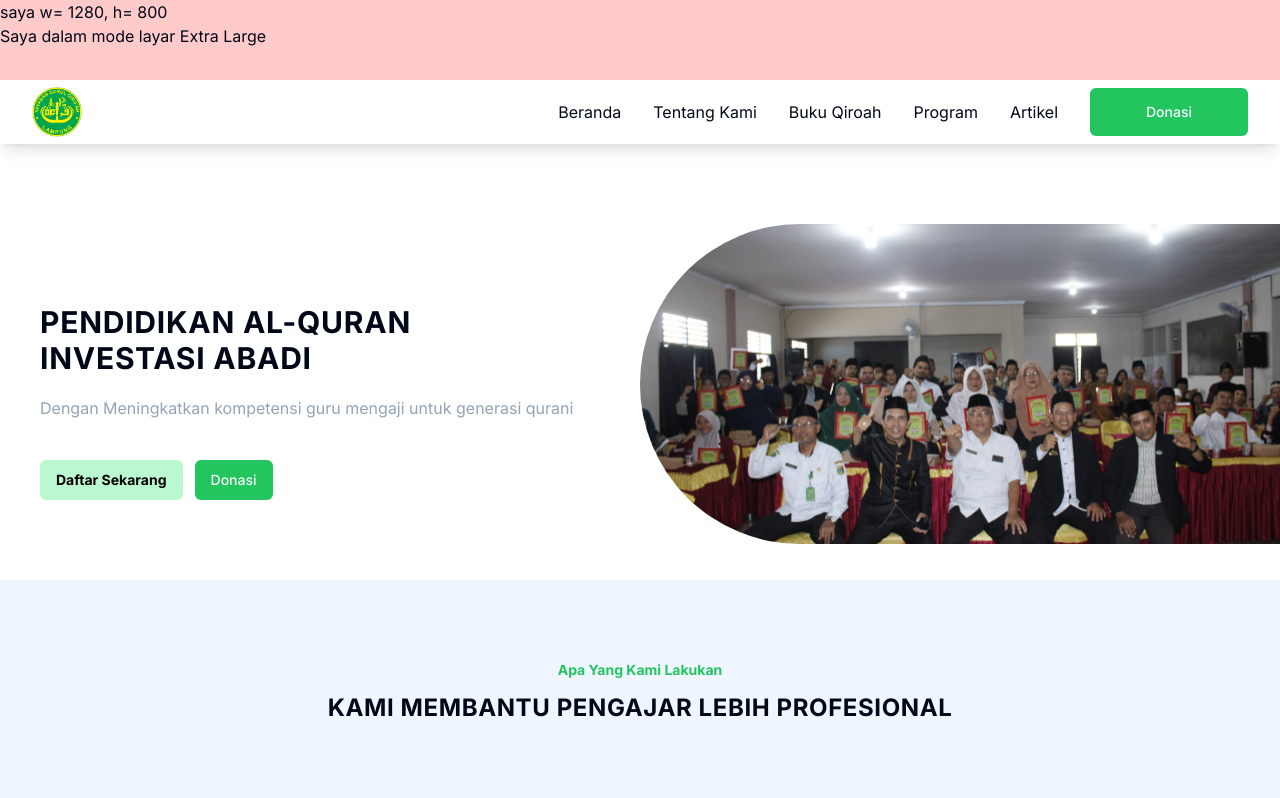
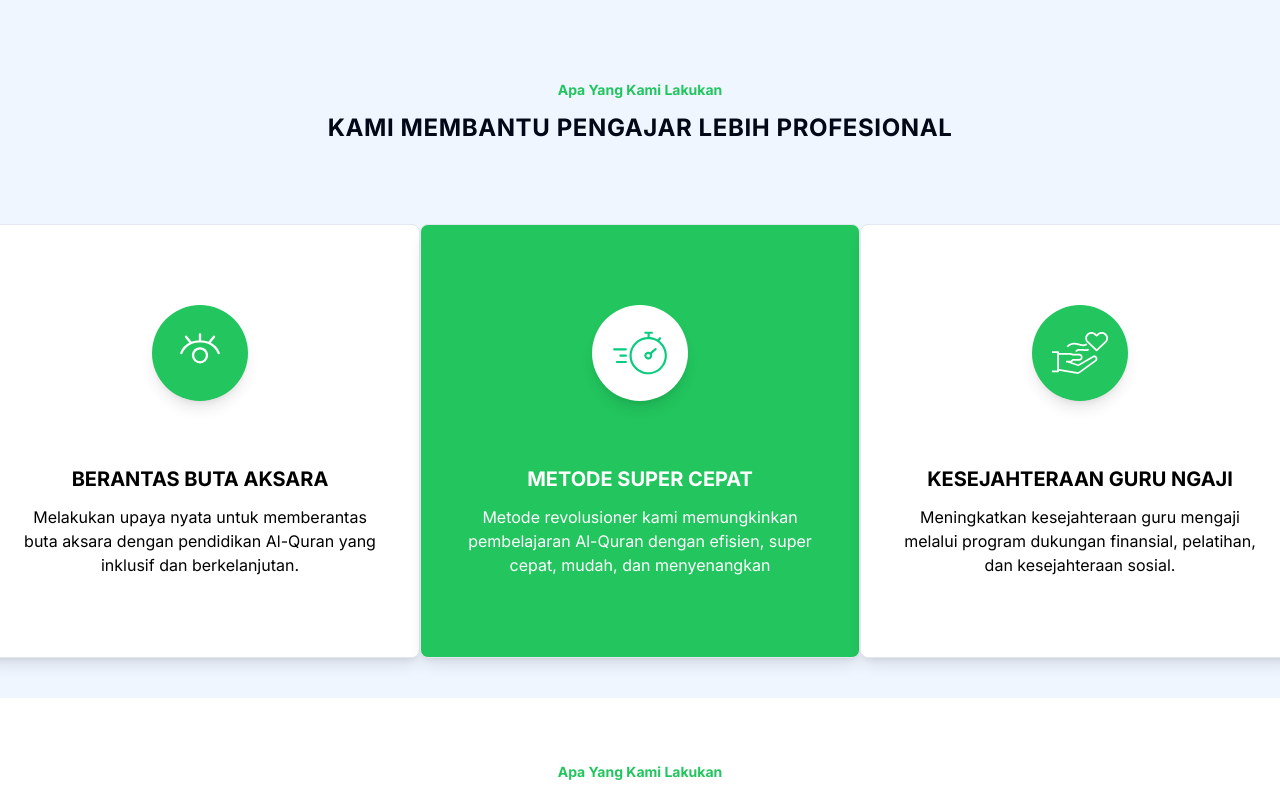
Before and after one commit to auziqni/darul-qiroah-lampung, a Next.js app: page / in a window 1280 px wide. Shown: the top 798 px of the page. Built offline with nearby package versions, Linux system fonts and the light colour scheme.

Commit message:
redesign

```diff
--- a/app/layout.tsx
+++ b/app/layout.tsx
@@ -21,10 +21,10 @@ export default function RootLayout({
   return (
     <html lang="en">
       <body className={inter.className}>
-        <Helpscreen />
-        <Navbar />
+        {/* <Helpscreen />
+        <Navbar /> */}
         {children}
-        <Footer />
+        {/* <Footer /> */}
       </body>
     </html>
   );
--- a/app/page.tsx
+++ b/app/page.tsx
@@ -7,16 +7,16 @@ import { SectionHead, SectionTag } from "@/components/landingPage/textStyling";
 export default function Home() {
   return (
     <main className="">
-      <div id="hero" className="relative">
+      {/* <div id="hero" className="relative">
         <div className=" flex flex-col   px-10 pt-40 gap-5 pb-20">
-          <h1 className=" text-3xl font-bold text tracking-wide">
+          <h1 className=" text-3xl xl:text-4xl 2xl:text-5xl font-bold text tracking-wide">
             PENDIDIKAN AL-QURAN <br /> INVESTASI ABADI
           </h1>
-          <h2 className=" text-md text-slate-400 sm:w-auto md:w-96 lg:w-auto">
+          <h2 className=" text-md xl:text-lg text-slate-400 sm:w-auto md:w-96 lg:w-auto">
             Dengan Meningkatkan kompetensi guru mengaji untuk generasi qurani
           </h2>
 
-          <div className=" flex gap-3 mt-5">
+          <div className=" flex gap-3 mt-5 xl:text-lg">
             <Button className="bg-green-200 text-black font-bold ">
               Daftar Sekarang
             </Button>
@@ -25,7 +25,7 @@ export default function Home() {
         </div>
 
         <div className="absolute right-0 top-0 w-2/5 -z-10 md:top-20 md:w-1/2 ">
-          <div className=" relative h-60 rounded-bl-full overflow-hidden md:rounded-l-full md:h-80 ">
+          <div className=" relative h-60 lg:h-[700px] rounded-bl-full overflow-hidden md:rounded-l-full md:h-80 ">
             <Image
               src={"/images/hero-image.jpg"}
               alt="bg"
@@ -34,7 +34,7 @@ export default function Home() {
             />
           </div>
         </div>
-      </div>
+      </div> */}
 
       <div
         id="our-mission"
```
Also changed, not shown: app/test/page.tsx (added, +14 -0 lines), content/blog/post1.mdx (added, +9 -0 lines), 1 other file (tests, documents, lock files or other folders).
